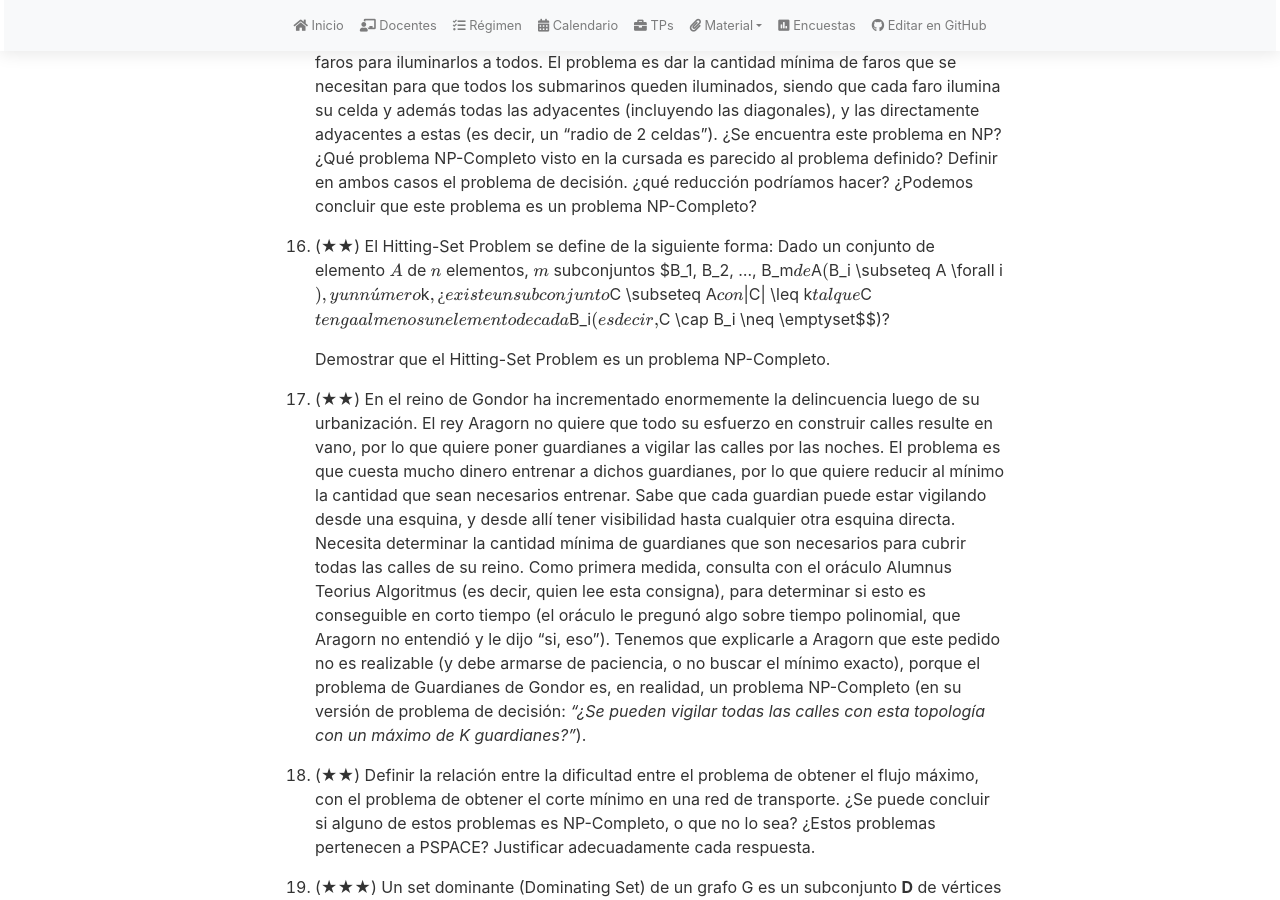
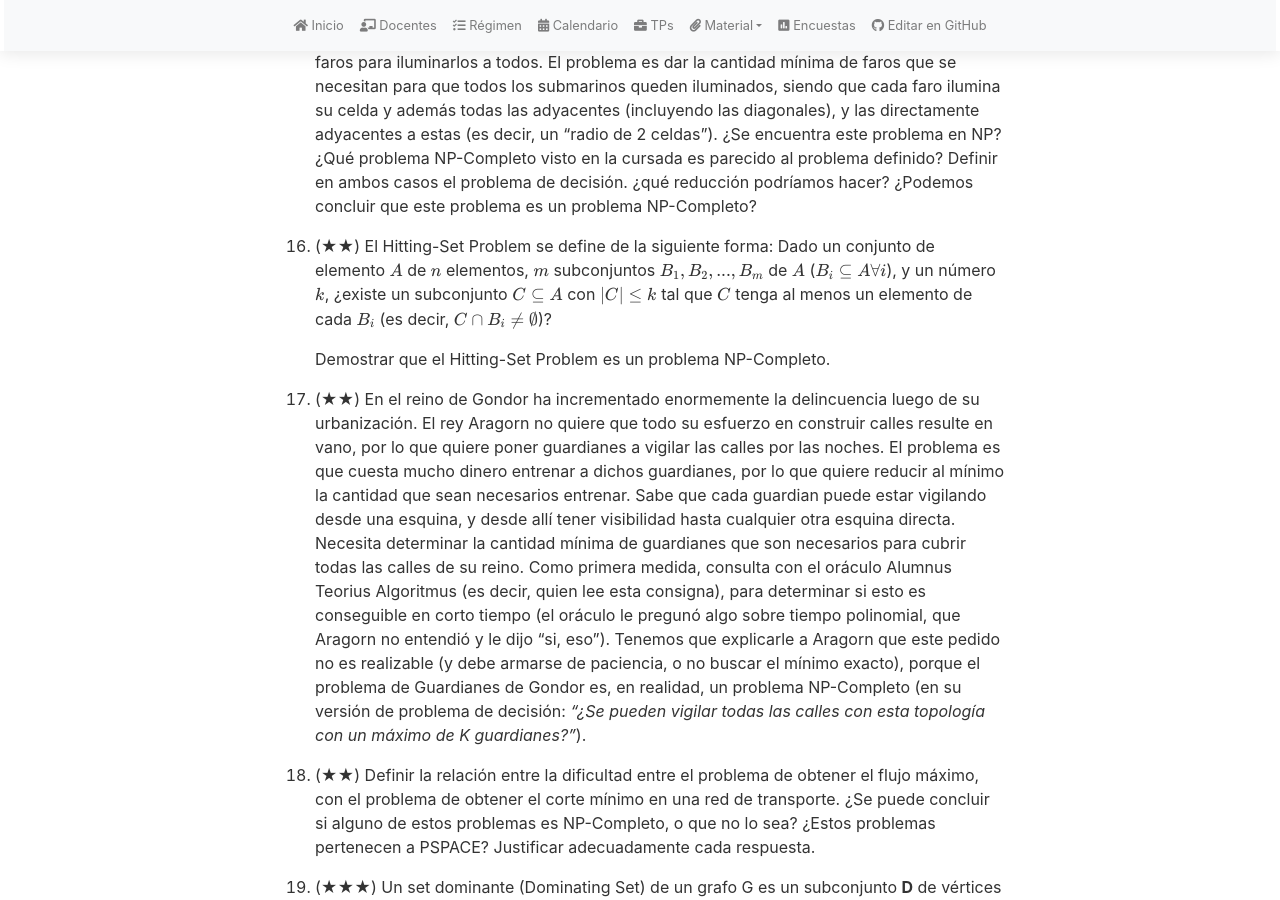
Before and after one commit to algoritmos-rw/tda_bg, a Jekyll site: the page built from material/guias/reducciones.md, in a window 1280 px wide and 900 px high, scrolled down 2315 px. Built offline with Jekyll 4.4.1, drawn with Linux system fonts in a browser that asks for light colours; nearby versions of some CDN libraries; our own code applies the rules of GitHub Pages for plain Markdown files.

```diff
--- a/material/guias/reducciones.md
+++ b/material/guias/reducciones.md
@@ -97,7 +97,7 @@ math: true
     ¿Podemos concluir que este problema es un problema NP-Completo?
 
 1.  (★★) El Hitting-Set Problem se define de la siguiente forma: Dado un conjunto de elemento $$A$$ de $$n$$ elementos, $$m$$ subconjuntos
-     $B_1, B_2, ..., B_m$$ de $$A$$ ($$B_i \subseteq A \forall i$$), y un número $$k$$, ¿existe un subconjunto $$C \subseteq A$$ con $$|C|
+     $$B_1, B_2, ..., B_m$$ de $$A$$ ($$B_i \subseteq A \forall i$$), y un número $$k$$, ¿existe un subconjunto $$C \subseteq A$$ con $$|C|
     \leq k$$ tal que $$C$$ tenga al menos un elemento de cada $$B_i$$ (es decir, $$C \cap B_i \neq \emptyset$$)?
 
     Demostrar que el Hitting-Set Problem es un problema NP-Completo.
```
